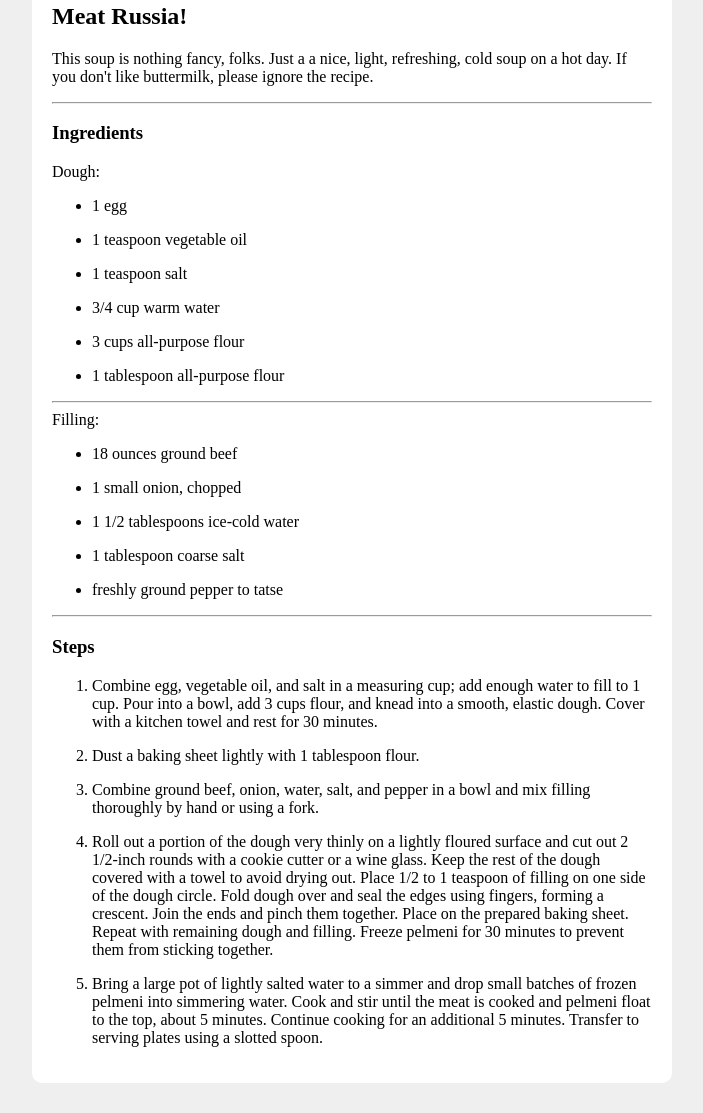
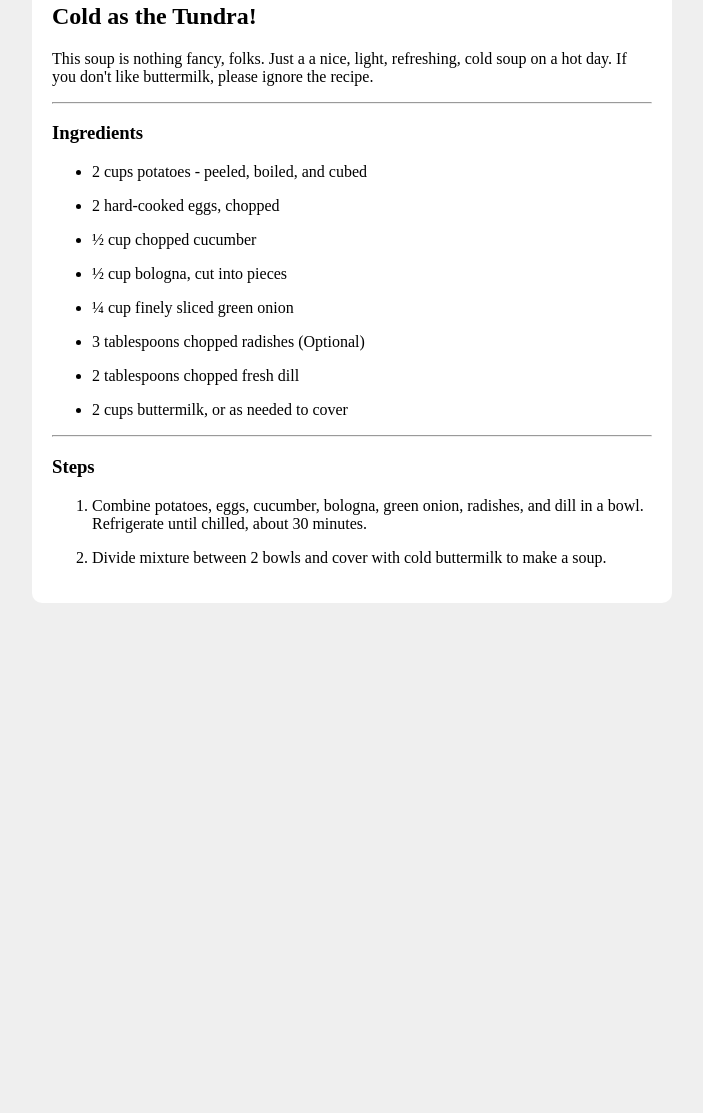
Before and after one commit to Tolikowski/recipes, a plain HTML site: page recipes/okroshka.html in a window 1280 px wide. Shown: the part 747-1860 px from the top of the page, without its empty margins (288-991 px from the left). After the commit the page ends 1380 px from the top, so only its background shows below. Drawn offline with Linux system fonts and the light colour scheme.

Commit message:
add okroshka

```diff
--- a/recipes/okroshka.html
+++ b/recipes/okroshka.html
@@ -15,46 +15,28 @@
     </div>
     <div class="content">
         <h1>Okroshka</h1>
-        <div class="img-container"><img src="img/pelmeni.jpeg" height="600px" alt="Picture of Pelmeni"></div>
-        <h2>Meat Russia!</h2>
+        <div class="img-container"><img src="img/okroshka.jpg" height="600px" alt="Picture of Pelmeni"></div>
+        <h2>Cold as the Tundra!</h2>
         <p> This soup is nothing fancy, folks. Just a a nice, light, refreshing, cold soup on a hot day. If you don't like buttermilk, please ignore the recipe.
         </p>
         <hr>
         <h3>Ingredients</h3>
-        Dough:
         <ul>
-            <li>1 egg</li>
-            <li>1 teaspoon vegetable oil</li>
-            <li>1 teaspoon salt</li>
-            <li>3/4 cup warm water</li>
-            <li>3 cups all-purpose flour</li>
-            <li>1 tablespoon all-purpose flour</li>
-        </ul>
-        <hr> Filling:
-        <ul>
-            <li>18 ounces ground beef</li>
-            <li>1 small onion, chopped</li>
-            <li>1 1/2 tablespoons ice-cold water</li>
-            <li>1 tablespoon coarse salt</li>
-            <li>freshly ground pepper to tatse</li>
+            <li>2 cups potatoes - peeled, boiled, and cubed </li>
+            <li>2 hard-cooked eggs, chopped </li>
+            <li>½ cup chopped cucumber</li>
+            <li>½ cup bologna, cut into pieces </li>
+            <li>¼ cup finely sliced green onion </li>
+            <li>3 tablespoons chopped radishes (Optional)</li>
+            <li>2 tablespoons chopped fresh dill </li>
+            <li>2 cups buttermilk, or as needed to cover </li>
         </ul>
         <hr>
         <h3>Steps</h3>
         <ol>
-            <li>Combine egg, vegetable oil, and salt in a measuring cup; add enough water to fill to 1 cup. Pour into a bowl, add 3 cups flour, and knead into a smooth, elastic dough. Cover with a kitchen towel and rest for 30 minutes.
-            </li>
+            <li>Combine potatoes, eggs, cucumber, bologna, green onion, radishes, and dill in a bowl. Refrigerate until chilled, about 30 minutes.</li>
 
-            <li>Dust a baking sheet lightly with 1 tablespoon flour.</li>
-
-            <li>Combine ground beef, onion, water, salt, and pepper in a bowl and mix filling thoroughly by hand or using a fork.
-            </li>
-
-            <li>Roll out a portion of the dough very thinly on a lightly floured surface and cut out 2 1/2-inch rounds with a cookie cutter or a wine glass. Keep the rest of the dough covered with a towel to avoid drying out. Place 1/2 to 1 teaspoon of filling
-                on one side of the dough circle. Fold dough over and seal the edges using fingers, forming a crescent. Join the ends and pinch them together. Place on the prepared baking sheet. Repeat with remaining dough and filling. Freeze pelmeni for
-                30 minutes to prevent them from sticking together.</li>
-
-            <li>Bring a large pot of lightly salted water to a simmer and drop small batches of frozen pelmeni into simmering water. Cook and stir until the meat is cooked and pelmeni float to the top, about 5 minutes. Continue cooking for an additional 5
-                minutes. Transfer to serving plates using a slotted spoon.</li>
+            <li>Divide mixture between 2 bowls and cover with cold buttermilk to make a soup.</li>
 
         </ol>
     </div>
```
Also changed, not shown: recipes/img/okroshka.jpg (added).
